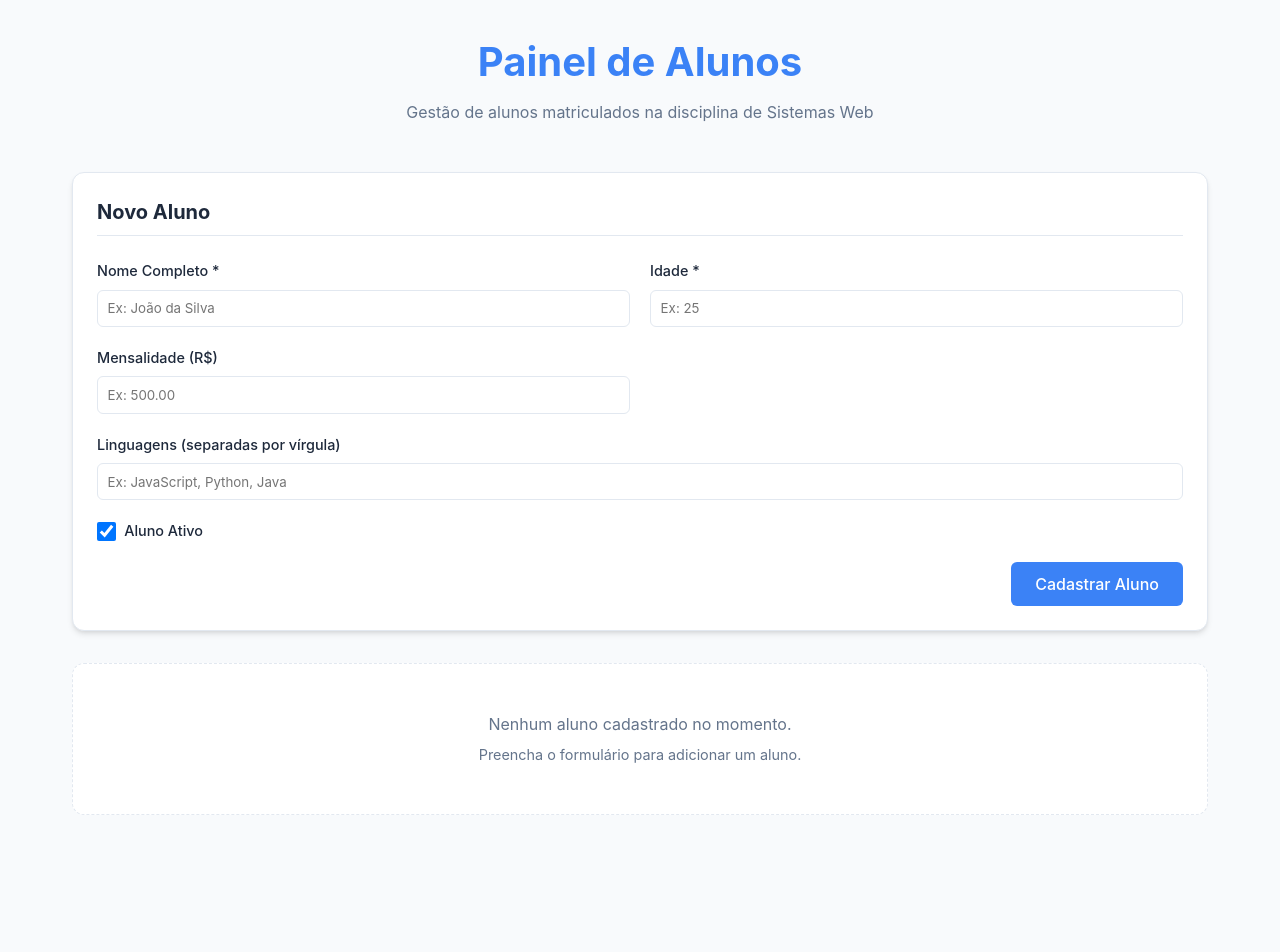
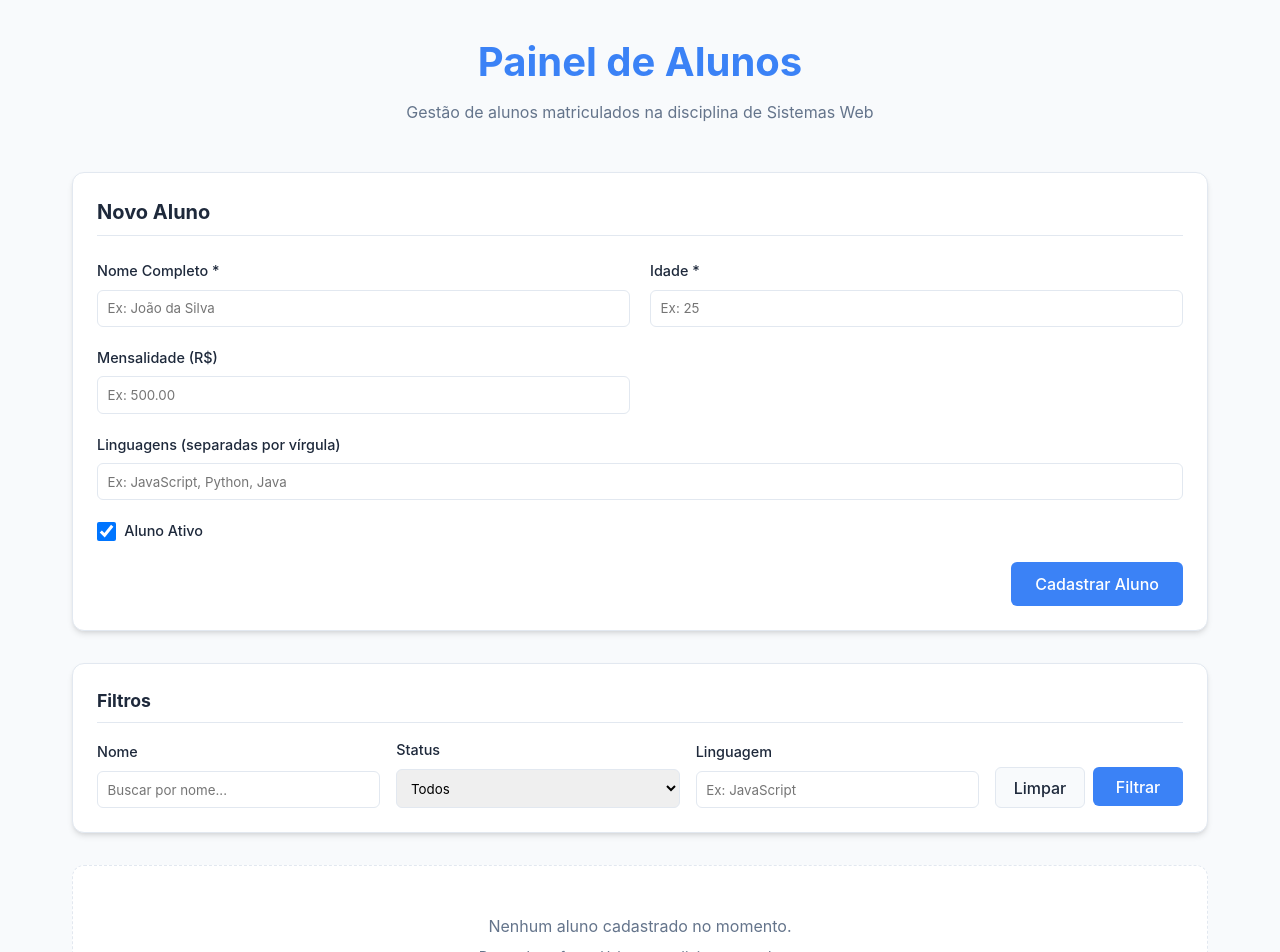
Before and after one commit to joaopichetti/afya-programacao-sistemas-web-2026-01, a React (Vite) app in the folder aula-11/exemplo-react/: page / in a window 1280 px wide. Shown: the top 952 px of the page. Before the commit the page ends 847 px from the top, so only its background shows below. Built offline with nearby package versions, Linux system fonts and the light colour scheme.

Commit message:
Aula React: Implementado filtro de registros

```diff
--- a/aula-11/exemplo-react/src/App.jsx
+++ b/aula-11/exemplo-react/src/App.jsx
@@ -2,11 +2,39 @@ import { useState } from "react";
 import './App.css';
 import AlunoList from './componentes/AlunoList';
 import AlunoForm from './componentes/AlunoForm';
+import AlunoFilter from './componentes/AlunoFilter';
 
 function App() {
   // Estado para armazenar a lista em memória
   const [alunos, setAlunos] = useState([]);
   const [alunoEmEdicao, setAlunoEmEdicao] = useState(null);
+  const [filtros, setFiltros] = useState({ nome: '', ativo: '', linguagem: '' });
+
+  const atualizarFiltros = (novosFiltros) => {
+    setFiltros(novosFiltros);
+  }
+
+  const alunosFiltrados = alunos.filter(aluno => {
+    let nomeCombina = true;
+    let ativoCombina = true;
+    let linguagemCombina = true;
+
+    if (filtros.nome) {
+      nomeCombina = aluno.nome.toLowerCase().includes(filtros.nome.toLowerCase());
+    }
+
+    if (filtros.ativo !== '') {
+      const estaAtivo = filtros.ativo === 'true';
+      ativoCombina = aluno.ativo === estaAtivo;
+    }
+
+    if (filtros.linguagem) {
+      const busca = filtros.linguagem.toLowerCase();
+      linguagemCombina = aluno.linguagens && aluno.linguagens.some(linguagem => linguagem.toLowerCase().includes(busca));
+    }
+
+    return nomeCombina && ativoCombina && linguagemCombina;
+  });
 
   const carregarAlunoParaEditar = (aluno) => {
     setAlunoEmEdicao(aluno);
@@ -64,8 +92,9 @@ function App() {
         </section>
 
         <section className="list-section">
+          <AlunoFilter callbackFiltrar={atualizarFiltros} />
           <AlunoList
-            alunos={alunos}
+            alunos={alunosFiltrados}
             callbackRemover={removerAluno}
             callbackEditar={carregarAlunoParaEditar}
             callbackAlterarStatus={alterarStatus}
--- /dev/null
+++ b/aula-11/exemplo-react/src/componentes/AlunoFilter.jsx
@@ -0,0 +1,75 @@
+import { useState } from "react";
+
+function AlunoFilter({ callbackFiltrar }) {
+    const [nome, setNome] = useState('');
+    const [ativo, setAtivo] = useState('');
+    const [linguagem, setLinguagem] = useState('');
+
+    const filtrar = (event) => {
+        event.preventDefault();
+        callbackFiltrar({ nome, ativo, linguagem });
+    };
+
+    const limparFiltro = () => {
+        setNome('');
+        setAtivo('');
+        setLinguagem('');
+        callbackFiltrar({ nome: '', ativo: '', linguagem: '' });
+    };
+
+    return (
+        <div className="card" style={{ marginBottom: '2rem' }}>
+            <h2 className="card-title" style={{ marginBottom: '1rem', fontSize: '1.1rem', paddingBottom: '0.5rem' }}>Filtros</h2>
+            <form onSubmit={filtrar} style={{ display: 'flex', flexWrap: 'wrap', gap: '1rem', alignItems: 'flex-end' }}>
+                <div className="form-group" style={{ flex: 1, minWidth: '150px' }}>
+                    <label htmlFor="filtro-nome">Nome</label>
+                    <input
+                        type="text"
+                        id="filtro-nome"
+                        value={nome}
+                        onChange={(event) => setNome(event.target.value)}
+                        placeholder="Buscar por nome..." />
+                </div>
+
+                <div className="form-group" style={{ flex: 1, minWidth: '120px' }}>
+                    <label htmlFor="filtro-ativo">Status</label>
+                    <select
+                        id="filtro-ativo"
+                        value={ativo}
+                        onChange={(event) => setAtivo(event.target.value)}>
+                        <option value="">Todos</option>
+                        <option value="true">Ativo</option>
+                        <option value="false">Inativo</option>
+                    </select>
+                </div>
+
+                <div className="form-group" style={{ flex: 1, minWidth: '150px' }}>
+                    <label htmlFor="filtro-linguagem">Linguagem</label>
+                    <input
+                        type="text"
+                        id="filtro-linguagem"
+                        value={linguagem}
+                        onChange={(event) => setLinguagem(event.target.value)}
+                        placeholder="Ex: JavaScript" />
+                </div>
+
+                <div style={{ display: 'flex', gap: '0.5rem' }}>
+                    <button
+                        type="button"
+                        className="btn-secondary"
+                        onClick={limparFiltro}
+                        style={{ minWidth: '90px', padding: '0.6rem 1rem', height: '100%' }}>
+                        Limpar
+                    </button>
+                    <button
+                        type="submit"
+                        className="btn-primary" style={{ minWidth: '90px', padding: '0.6rem 1rem', height: '100%' }}>
+                        Filtrar
+                    </button>
+                </div>
+            </form>
+        </div>
+    );
+}
+
+export default AlunoFilter;
```
